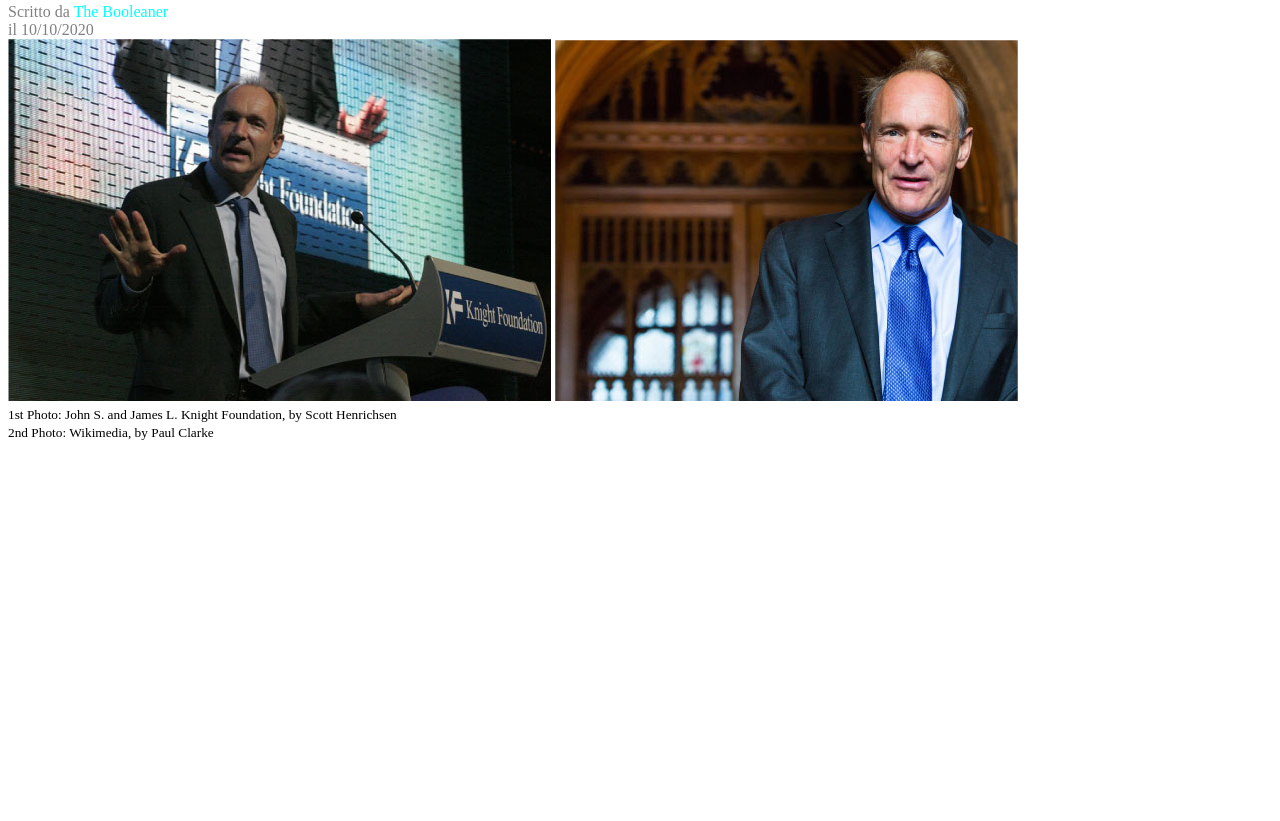
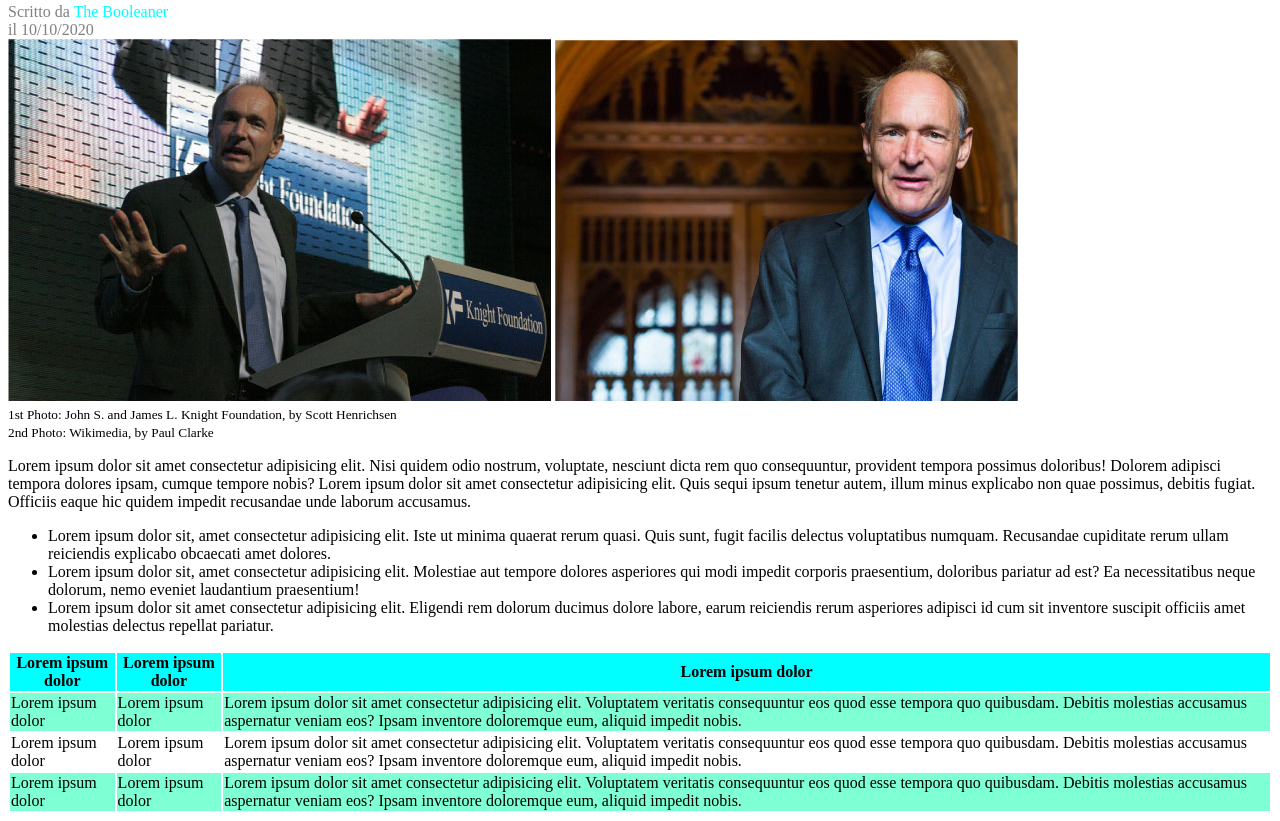
Before and after one commit to Gutierrez-Pool/html-css-booleaner, a plain HTML site: page index.html in a window 1280 px wide. Shown: the part 285-1106 px from the top of the page. Before the commit the page ends 800 px from the top, so only its background shows below. Drawn offline with Linux system fonts and the light colour scheme.

Commit message:
aggiunta-tabella

```diff
--- a/css/style.css
+++ b/css/style.css
@@ -19,3 +19,11 @@ header{
 .sotto-img{
     font-size: smaller;
 }
+
+.tabella-titolo{
+    background-color: aqua;
+}
+
+.tabella-color{
+    background-color: aquamarine;
+}
--- a/index.html
+++ b/index.html
@@ -31,5 +31,40 @@
             <span class="sotto-img">2nd Photo: Wikimedia, by Paul Clarke</span>
         </div>
 
+        <!-- Testo -->
+        <p>Lorem ipsum dolor sit amet consectetur adipisicing elit. Nisi quidem odio nostrum, voluptate, nesciunt dicta rem quo consequuntur, provident tempora possimus doloribus! Dolorem adipisci tempora dolores ipsam, cumque tempore nobis? Lorem ipsum dolor sit amet consectetur adipisicing elit. Quis sequi ipsum tenetur autem, illum minus explicabo non quae possimus, debitis fugiat. Officiis eaque hic quidem impedit recusandae unde laborum accusamus.</p>
+
+        <ul>
+            <li>Lorem ipsum dolor sit, amet consectetur adipisicing elit. Iste ut minima quaerat rerum quasi. Quis sunt, fugit facilis delectus voluptatibus numquam. Recusandae cupiditate rerum ullam reiciendis explicabo obcaecati amet dolores.</li>
+            <li>Lorem ipsum dolor sit, amet consectetur adipisicing elit. Molestiae aut tempore dolores asperiores qui modi impedit corporis praesentium, doloribus pariatur ad est? Ea necessitatibus neque dolorum, nemo eveniet laudantium praesentium!</li>
+            <li>Lorem ipsum dolor sit amet consectetur adipisicing elit. Eligendi rem dolorum ducimus dolore labore, earum reiciendis rerum asperiores adipisci id cum sit inventore suscipit officiis amet molestias delectus repellat pariatur.</li>
+        </ul>
+
+        <table>
+            <tr class="tabella-titolo">
+                <th>Lorem ipsum dolor</th>
+                <th>Lorem ipsum dolor</th>
+                <th>Lorem ipsum dolor</th>
+            </tr>
+
+            <tr class="tabella-color">
+                <td>Lorem ipsum dolor</td>
+                <td>Lorem ipsum dolor</td>
+                <td>Lorem ipsum dolor sit amet consectetur adipisicing elit. Voluptatem veritatis consequuntur eos quod esse tempora quo quibusdam. Debitis molestias accusamus aspernatur veniam eos? Ipsam inventore doloremque eum, aliquid impedit nobis.</td>
+            </tr>
+
+            <tr>
+                <td>Lorem ipsum dolor</td>
+                <td>Lorem ipsum dolor</td>
+                <td>Lorem ipsum dolor sit amet consectetur adipisicing elit. Voluptatem veritatis consequuntur eos quod esse tempora quo quibusdam. Debitis molestias accusamus aspernatur veniam eos? Ipsam inventore doloremque eum, aliquid impedit nobis.</td>
+            </tr>
+
+            <tr class="tabella-color">
+                <td>Lorem ipsum dolor</td>
+                <td>Lorem ipsum dolor</td>
+                <td>Lorem ipsum dolor sit amet consectetur adipisicing elit. Voluptatem veritatis consequuntur eos quod esse tempora quo quibusdam. Debitis molestias accusamus aspernatur veniam eos? Ipsam inventore doloremque eum, aliquid impedit nobis.</td>
+            </tr>
+        </table>
+
     </body>
 </html>
```
